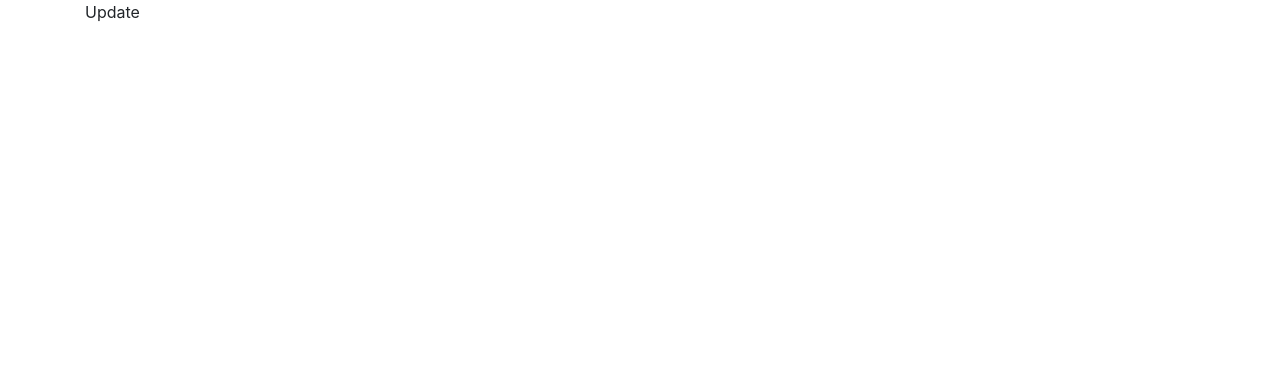
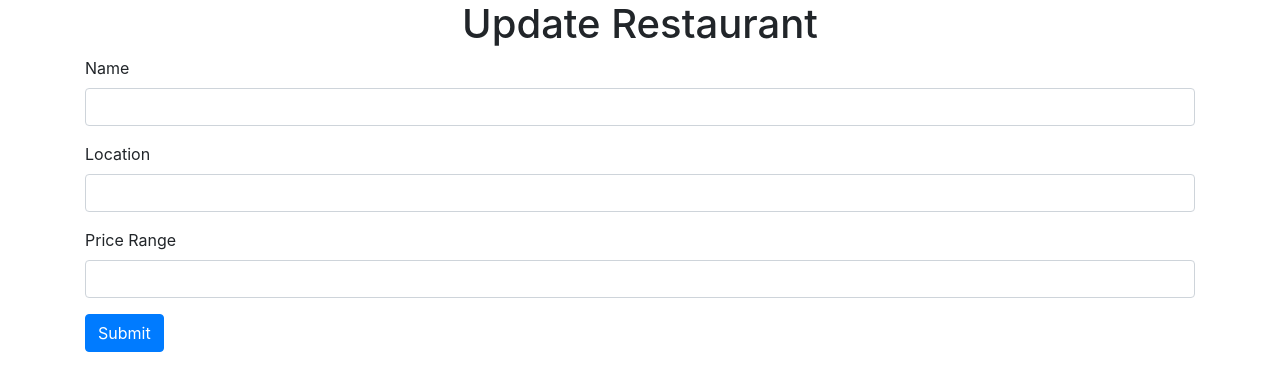
Before and after one commit to Woonhian/Restaurant-Finder, a React (Create React App) app in the folder client/: page /restaurants/1/update in a window 1280 px wide. Shown: the top 390 px of the page. Built offline with nearby package versions, Linux system fonts and the light colour scheme; no server answers.

Commit message:
Update restaurant functionality

```diff
--- a/client/src/components/RestaurantList.jsx
+++ b/client/src/components/RestaurantList.jsx
@@ -1,9 +1,11 @@
 import React, {useEffect, useContext} from 'react';
 import RestaurantFinder from '../apis/RestaurantFinder';
 import { RestaurantsContext } from '../context/RestaurantsContext';
+import { useHistory } from 'react-router-dom';
 
 const RestaurantList = (props) => {
     const {restaurants, setRestaurants} = useContext(RestaurantsContext);
+    let history = useHistory();
     useEffect(() => {
         const fetchData = async() => {
             try {
@@ -18,7 +20,7 @@ const RestaurantList = (props) => {
     }, []);
 
     const handleDelete = async(id) => {
-        try{
+        try {
             const response = await RestaurantFinder.delete(`/${id}`);
             setRestaurants(restaurants.filter(restaurant => {
                 return restaurant.id !== id;
@@ -27,6 +29,10 @@ const RestaurantList = (props) => {
         } catch(err) {
             console.log(err);
         }
+    };
+
+    const handleUpdate = (id) => {
+        history.push(`/restaurants/${id}/update`);
     }
 
     return (
@@ -50,7 +56,7 @@ const RestaurantList = (props) => {
                                 <td>{restaurant.location}</td>
                                 <td>{"$".repeat(restaurant.price_range)}</td>
                                 <td>Reviews</td>
-                                <td><button className="btn btn-warning">Update</button></td>
+                                <td><button onClick={() => handleUpdate(restaurant.id)} className="btn btn-warning">Update</button></td>
                                 <td><button onClick={() => handleDelete(restaurant.id)} className="btn btn-danger">Delete</button></td>
                             </tr>
                         );
--- /dev/null
+++ b/client/src/components/UpdateRestaurant.jsx
@@ -0,0 +1,56 @@
+import React, { useState, useContext, useEffect } from 'react';
+import { useParams, useHistory } from 'react-router-dom';
+import { RestaurantsContext } from '../context/RestaurantsContext';
+import RestaurantFinder from '../apis/RestaurantFinder';
+
+const UpdateRestaurant = (props) => {
+    const {id} = useParams();
+    let history = useHistory();
+    const {restaurants} = useContext(RestaurantsContext)
+    const [name, setName] = useState("");
+    const [location, setLocation] = useState("");
+    const [priceRange, setPriceRange] = useState("");
+
+    useEffect(() => {
+        const fetchData = async() => {
+            const response = await RestaurantFinder.get(`/${id}`);
+            console.log(response.data.data);
+            setName(response.data.data.restaurant.name);
+            setLocation(response.data.data.restaurant.location);
+            setPriceRange(response.data.data.restaurant.price_range);
+        };
+        fetchData();
+    }, []);
+
+    const handleSubmit = async(e) => {
+        e.preventDefault();
+        const updatedRestaurant = await RestaurantFinder.put(`/${id}`, {
+            name: name,
+            location: location,
+            price_range: priceRange,
+        });
+        history.push("/");
+    };
+
+    return (
+        <div>
+            <form action="">
+                <div className="form-group">
+                    <label htmlFor="name">Name</label>
+                    <input type="text" className="form-control" id="name" value={name} onChange={e => setName(e.target.value)} />
+                </div>
+                <div className="form-group">
+                    <label htmlFor="location">Location</label>
+                    <input type="text" className="form-control" id="location" value={location} onChange={e => setLocation(e.target.value)} />
+                </div>
+                <div className="form-group">
+                    <label htmlFor="price_range">Price Range</label>
+                    <input type="number" className="form-control" id="price_range" value={priceRange} onChange={e => setPriceRange(e.target.value)} />
+                </div>
+                <button type="submit" onClick={handleSubmit} className="btn btn-primary">Submit</button>
+            </form>
+        </div>
+    )
+}
+
+export default UpdateRestaurant;
--- a/client/src/routes/UpdatePage.jsx
+++ b/client/src/routes/UpdatePage.jsx
@@ -1,9 +1,11 @@
 import React from 'react';
+import UpdateRestaurant from '../components/UpdateRestaurant';
 
 const UpdatePage = () => {
     return (
         <div>
-            Update
+            <h1 className="text-center">Update Restaurant</h1>
+            <UpdateRestaurant />
         </div>
     )
 }
```
